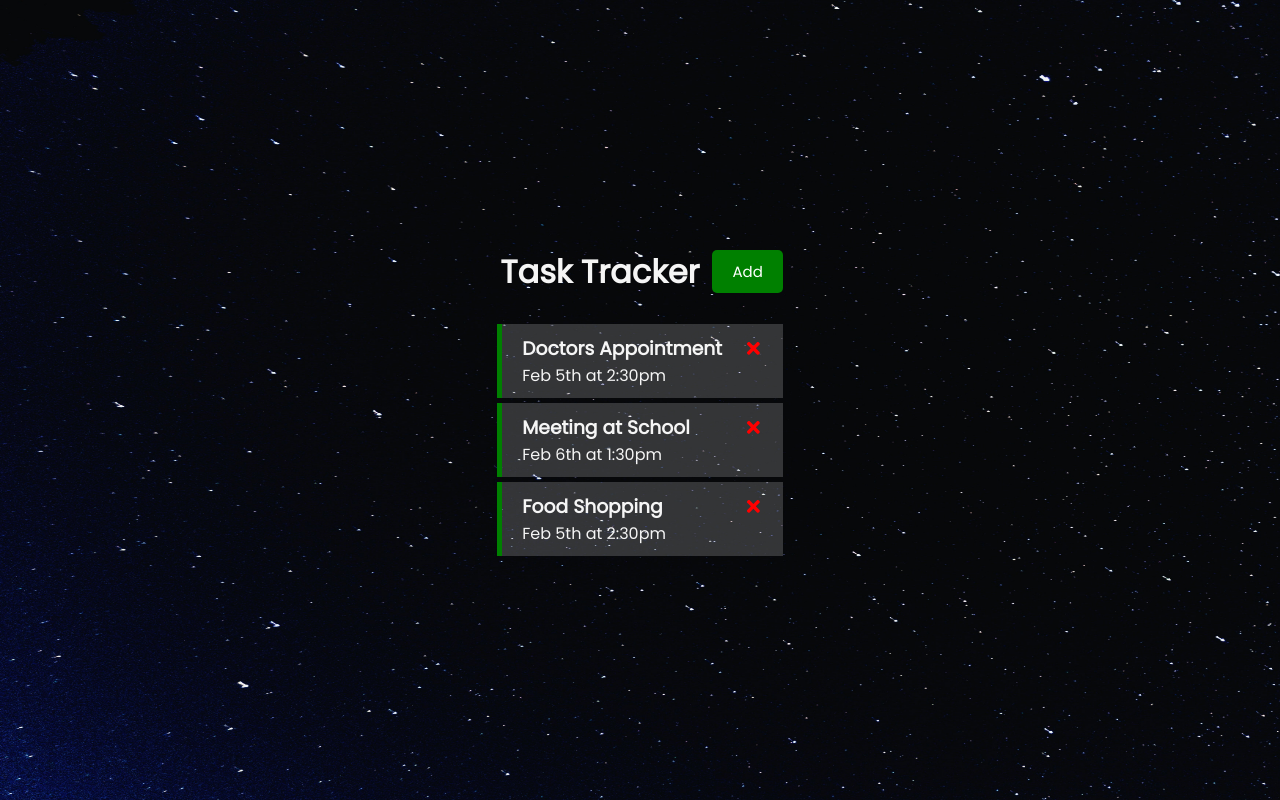
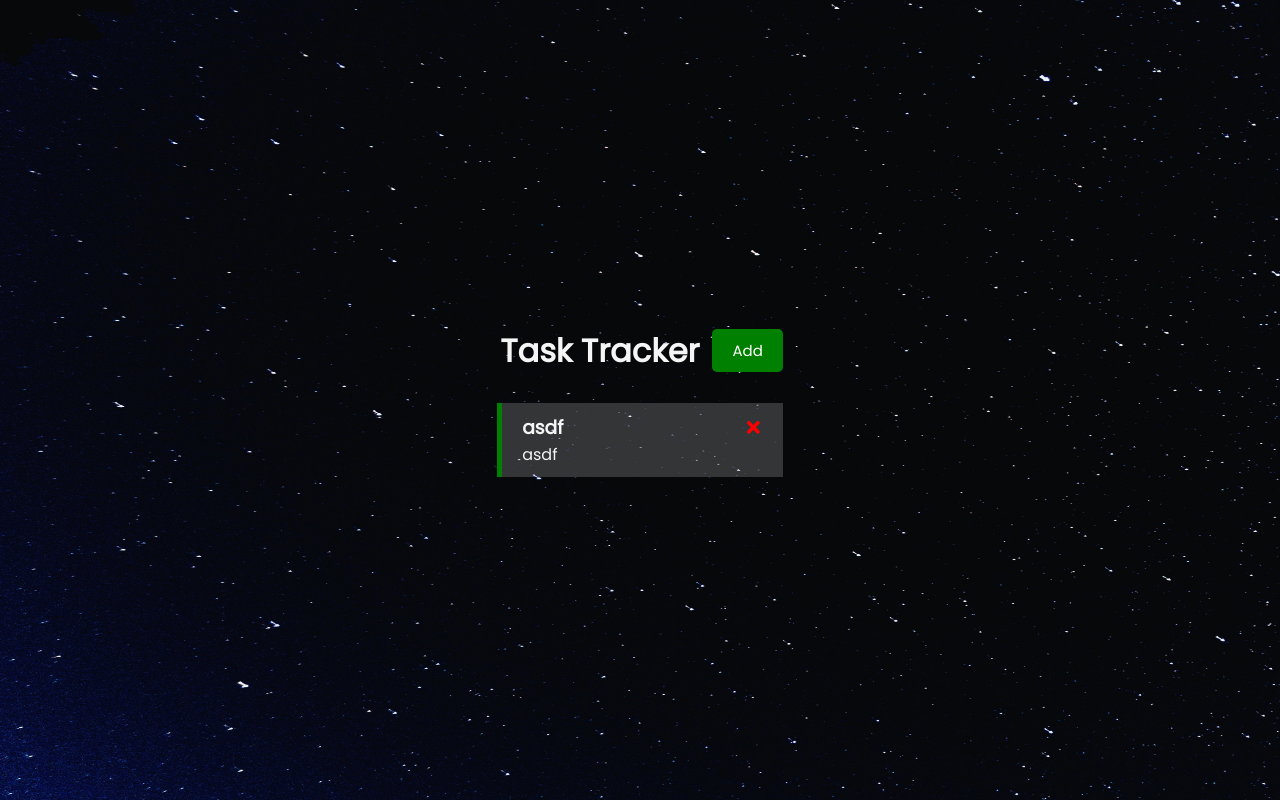
Before and after one commit to ahkar33/react-task-tracker, a React (Vite) app: page / in a window 1280 px wide. Built offline with nearby package versions, Linux system fonts and the light colour scheme; data requests are answered from the project's data file.

Commit message:
added json-server

```diff
--- /dev/null
+++ b/db.json
@@ -0,0 +1,10 @@
+{
+  "tasks": [
+    {
+      "text": "asdf",
+      "day": "asdf",
+      "reminder": true,
+      "id": 1
+    }
+  ]
+}
--- a/package.json
+++ b/package.json
@@ -6,9 +6,12 @@
   "scripts": {
     "dev": "vite",
     "build": "vite build",
-    "preview": "vite preview"
+    "preview": "vite preview --port 8081",
+    "server": "json-server --watch db.json --port 5000"
   },
   "dependencies": {
+    "axios": "^0.27.2",
+    "json-server": "^0.17.0",
     "prop-types": "^15.8.1",
     "react": "^18.2.0",
     "react-dom": "^18.2.0",
--- a/src/App.jsx
+++ b/src/App.jsx
@@ -1,46 +1,53 @@
 import Header from "./components/Header"
 import Tasks from "./components/Tasks"
-import React, { useState } from 'react'
+import React, { useEffect, useState } from 'react'
 import AddTask from "./components/AddTask";
+import axios from "axios";
 
 const App = () => {
   const [showAddTask, setShowAddTask] = useState(false);
-  const [tasks, setTasks] = useState([
-    {
-      id: 1,
-      text: 'Doctors Appointment',
-      day: 'Feb 5th at 2:30pm',
-      reminder: true
-    },
-    {
-      id: 2,
-      text: 'Meeting at School',
-      day: 'Feb 6th at 1:30pm',
-      reminder: true
-    },
-    {
-      id: 3,
-      text: 'Food Shopping',
-      day: 'Feb 5th at 2:30pm',
-      reminder: true
-    },
-  ]);
+  const [tasks, setTasks] = useState([]);
+  const [error, setError] = useState(null);
 
-  const addTask = (task) => {
-    const id = tasks.length > 0 ? tasks[tasks.length - 1].id + 1 : 0;
-    task = { id: id, ...task };
-    setTasks((previousTasks) => {
-      return [...previousTasks, task];
-    });
+  useEffect(() => {
+    const getTasks = async () => {
+      try {
+        const response = await axios.get('http://localhost:5000/tasks');
+        setTasks(response.data);
+        console.log(tasks)
+      } catch (error) {
+        setError(error.message);
+        setTasks(null);
+      }
+    }
+    getTasks();
+  }, []);
+
+  const getOneTask = async (id) => {
+    const res = await axios.get(`http://localhost:5000/tasks/${id}`)
+    return res.data;
   }
 
-  const deleteTask = (id) => {
-    setTasks(tasks.filter(task => task.id != id));
+  const addTask = async (task) => {
+    const response = await axios.post(`http://localhost:5000/tasks`, task);
+    const data = response.data;
+    setTasks([...tasks, data]);
   }
 
-  const toggleReminder = (id) => {
+  const deleteTask = async (id) => {
+    await axios.delete(`http://localhost:5000/tasks/${id}`);
+    setTasks(tasks.filter(task => task.id != id)); // this is for ui
+  }
+
+  const toggleReminder = async (id) => {
+    const taskToToggle = await getOneTask(id);
+    const updatedTask = {...taskToToggle, reminder : !taskToToggle.reminder};
+
+    const res = await axios.put(`http://localhost:5000/tasks/${id}`, updatedTask);
+    const data = await res.data;
+
     setTasks(tasks.map(task => task.id === id
-      ? { ...task, reminder: !task.reminder } : task))
+      ? { ...task, reminder: data.reminder } : task))
   }
 
   return (
```
Also changed, not shown: 1 other file (tests, documents, lock files or other folders).
